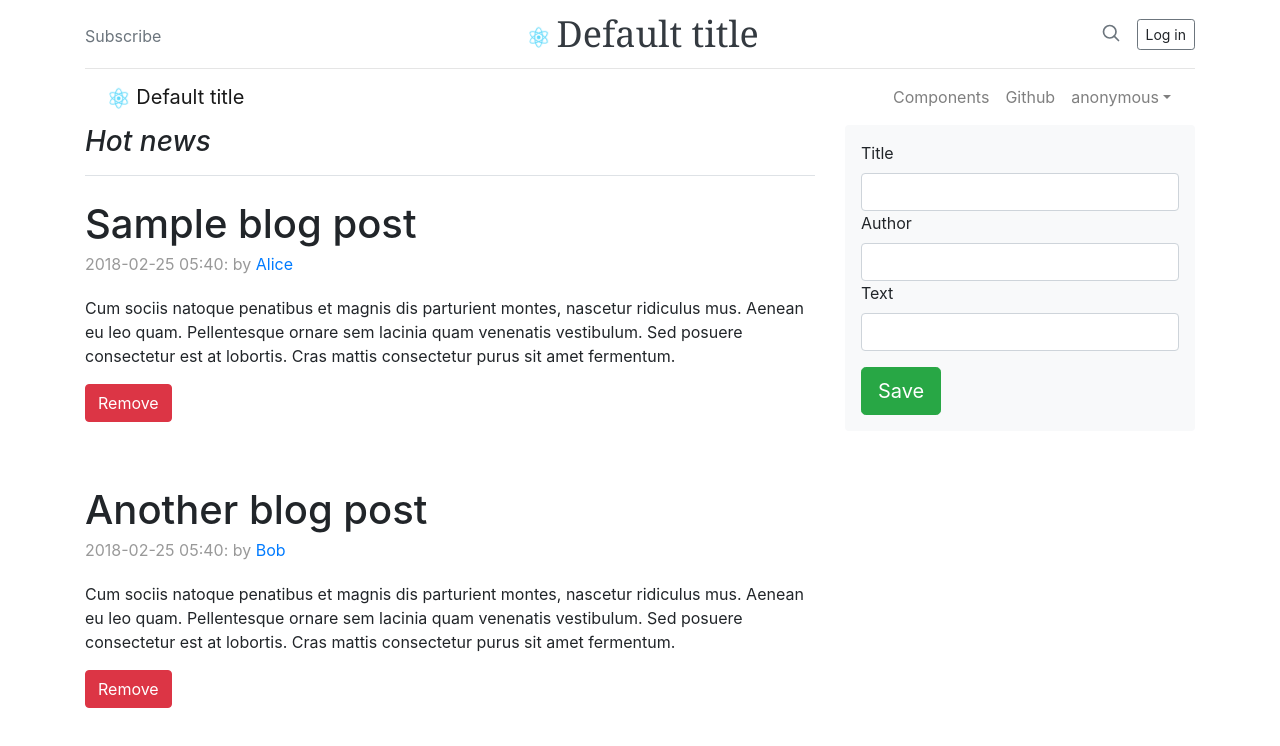
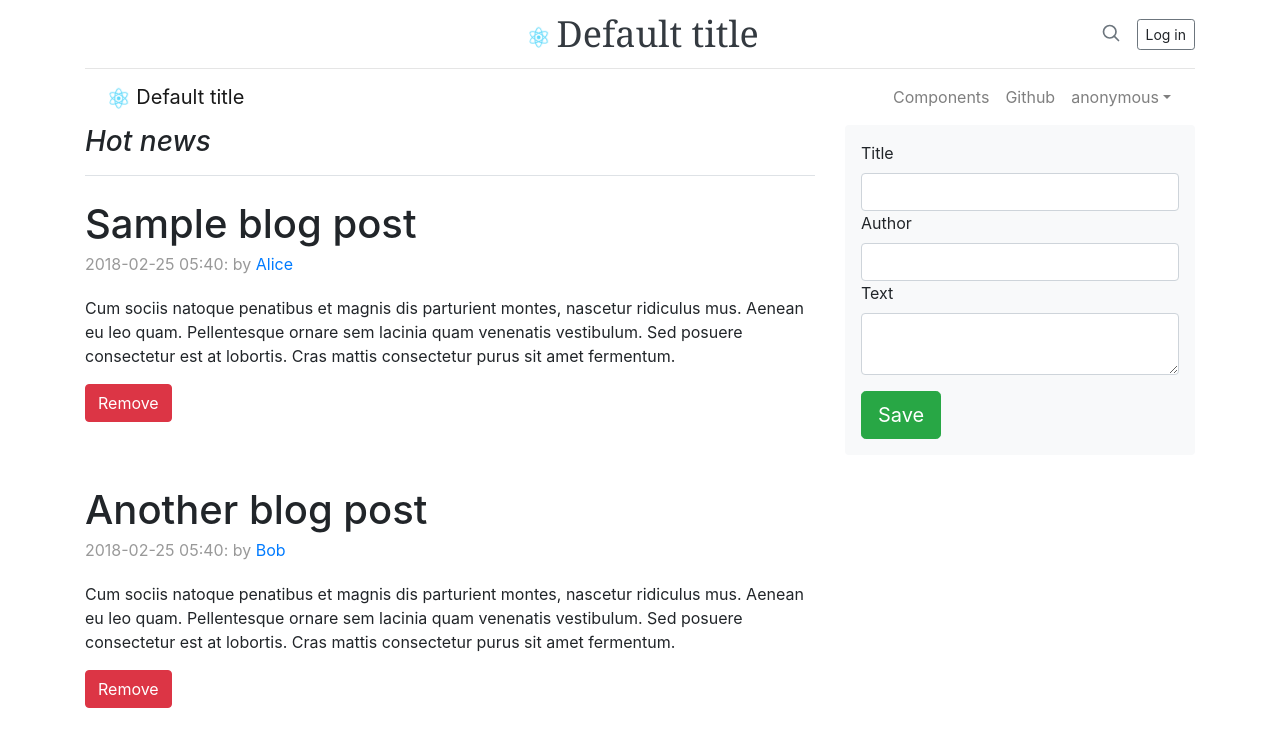
Before and after one commit to andrewnsk/react_news_feed, a React (Create React App) app: page / in a window 1280 px wide. Shown: the top 746 px of the page. Built offline with nearby package versions, Linux system fonts and the light colour scheme.

Commit message:
change input to texarea

```diff
--- a/src/Components/Form.jsx
+++ b/src/Components/Form.jsx
@@ -54,8 +54,7 @@ class ConnectedForm extends Component {
                     />
 
                     <label htmlFor="text">Text</label>
-                    <input
-                        type="text"
+                    <textarea
                         className="form-control"
                         id="text"
                         value={text}
--- a/src/Components/LightHeader.jsx
+++ b/src/Components/LightHeader.jsx
@@ -1,7 +1,13 @@
 import React from 'react';
 import logo from '../logo.svg';
+import { connect } from "react-redux";
 
-export default class LightHeader extends React.Component {
+
+const mapStateToProps = state => {
+    return { header: state.header };
+};
+
+class ConnectedLightHeader extends React.Component {
   constructor(props) {
     super(props);
 
@@ -22,10 +28,10 @@ export default class LightHeader extends React.Component {
     <header className="blog-header py-3">
         <div className="row flex-nowrap justify-content-between align-items-center">
           <div className="col-4 pt-1">
-            <a className="text-muted" href="#">Subscribe</a>
+
           </div>
           <div className="col-4 text-center">
-            <a className="blog-header-logo text-dark" href="#"><img src={logo} className="App-logo" alt="logo" />{ this.props.title }</a>
+            <a className="blog-header-logo text-dark" href="#"><img src={logo} className="App-logo" alt="logo" />{this.props.header.title}</a>
           </div>
           <div className="col-4 d-flex justify-content-end align-items-center">
             <a className="text-muted" href="#">
@@ -34,7 +40,6 @@ export default class LightHeader extends React.Component {
                   <line x1="21" y1="21" x2="15.8" y2="15.8"></line>
               </svg>
             </a>
-
             <a className="btn btn-sm btn-outline-secondary" onClick={this.logIn}>{isLoggedIn ? 'Log out' : 'Log in'}</a>
           </div>
         </div>
@@ -43,6 +48,6 @@ export default class LightHeader extends React.Component {
   }
 }
 
-LightHeader.defaultProps = {
-  title: 'Default title'
-};
+
+const LightHeader = connect(mapStateToProps)(ConnectedLightHeader);
+export default LightHeader;
```
